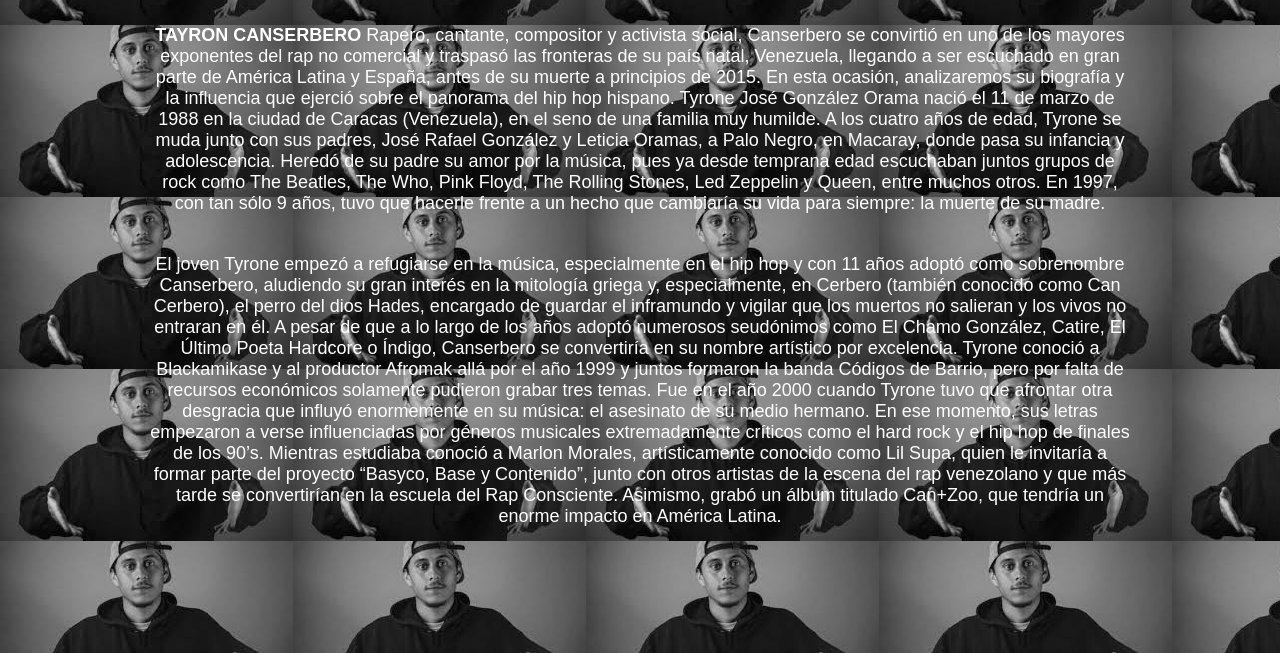
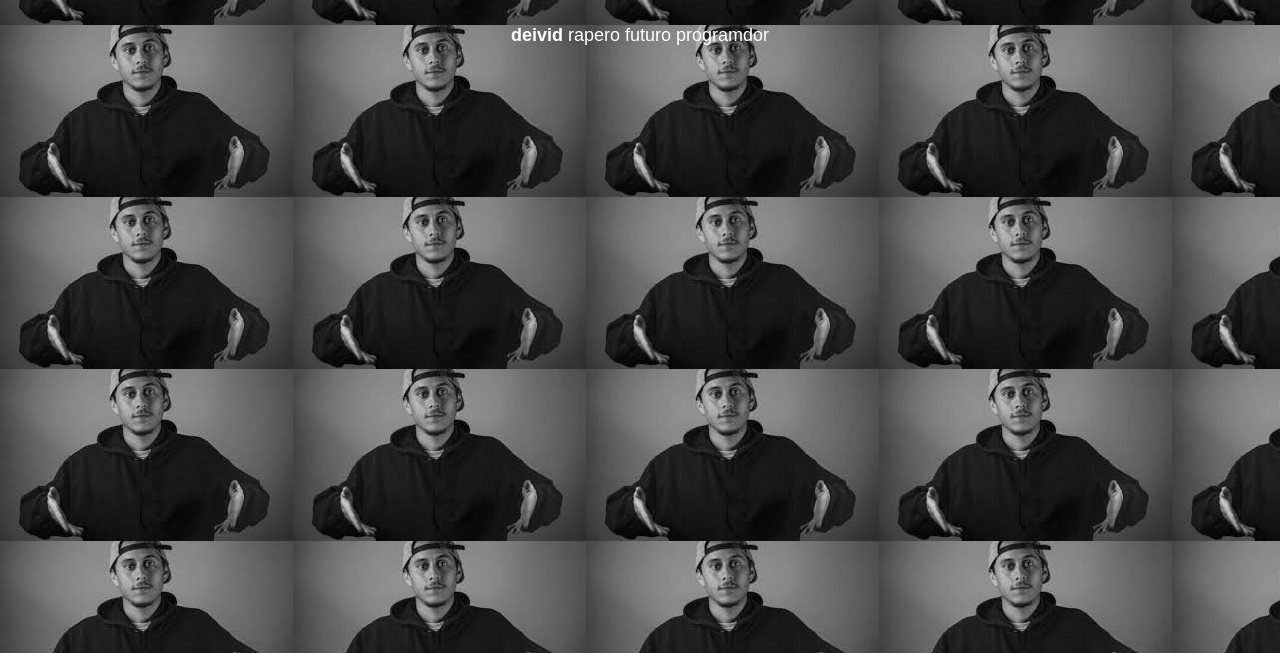
Before and after one commit to Deiviidcallejas/biografia, a plain HTML site: page biografia.html in a window 1280 px wide. Shown: the part 147-800 px from the top of the page. Drawn offline with Linux system fonts and the light colour scheme.

Commit message:
Update biografia.html

```diff
--- a/biografia.html
+++ b/biografia.html
@@ -15,67 +15,18 @@
         <div class="logo">
             <a href="index.html">Inicio</a>
             <a href="biografia.html">Biografía</a>
-            <a href="albumes.html">Álbumes</a>
+
         </div>
     </div>
 
 
-    <h2 class="title">TAYRON</h2>
+    <h2 class="title">devid</h2>
 
     <nav>
         <div>
-            <p> <b>TAYRON CANSERBERO</b> Rapero, cantante, compositor y activista social, Canserbero se
-                convirtió en uno de los
-                mayores exponentes del rap no comercial y traspasó las fronteras de su país natal, Venezuela,
-                llegando a
-                ser escuchado en gran parte de América Latina y España, antes de su muerte a principios de 2015.
-                En esta
-                ocasión, analizaremos su biografía y la influencia que ejerció sobre el panorama del hip hop
-                hispano.
+            <p> <b>deivid</b> rapero futuro programdor </p>
 
-                Tyrone José González Orama nació el 11 de marzo de 1988 en la ciudad de Caracas (Venezuela), en
-                el seno
-                de una familia muy humilde. A los cuatro años de edad, Tyrone se muda junto con sus padres, José
-                Rafael
-                González y Leticia Oramas, a Palo Negro, en Macaray, donde pasa su infancia y adolescencia.
-                Heredó de su
-                padre su amor por la música, pues ya desde temprana edad escuchaban juntos grupos de rock como
-                The
-                Beatles, The Who, Pink Floyd, The Rolling Stones, Led Zeppelin y Queen, entre muchos otros. En
-                1997, con
-                tan sólo 9 años, tuvo que hacerle frente a un hecho que cambiaría su vida para siempre: la
-                muerte de su
-                madre. </p>
 
-<p>
-            El joven Tyrone empezó a refugiarse en la música, especialmente en el hip hop y con
-            11 años
-            adoptó como sobrenombre Canserbero, aludiendo su gran interés en la mitología griega y,
-            especialmente,
-            en Cerbero (también conocido como Can Cerbero), el perro del dios Hades, encargado de guardar el
-            inframundo y vigilar que los muertos no salieran y los vivos no entraran en él. A pesar de que a
-            lo
-            largo de los años adoptó numerosos seudónimos como El Chamo González, Catire, El Último Poeta
-            Hardcore o
-            Índigo, Canserbero se convertiría en su nombre artístico por excelencia.
-
-            Tyrone conoció a Blackamikase y al productor Afromak allá por el año 1999 y juntos formaron la
-            banda
-            Códigos de Barrio, pero por falta de recursos económicos solamente pudieron grabar tres temas.
-            Fue en el
-            año 2000 cuando Tyrone tuvo que afrontar otra desgracia que influyó enormemente en su música: el
-            asesinato de su medio hermano. En ese momento, sus letras empezaron a verse influenciadas por
-            géneros
-            musicales extremadamente críticos como el hard rock y el hip hop de finales de los 90’s.
-
-            Mientras estudiaba conoció a Marlon Morales, artísticamente conocido como Lil Supa, quien le
-            invitaría a
-            formar parte del proyecto “Basyco, Base y Contenido”, junto con otros artistas de la escena del
-            rap
-            venezolano y que más tarde se convertirían en la escuela del Rap Consciente. Asimismo, grabó un
-            álbum
-            titulado Can+Zoo, que tendría un enorme impacto en América Latina.</p>
-        </div>
 
     </nav>
 
```
